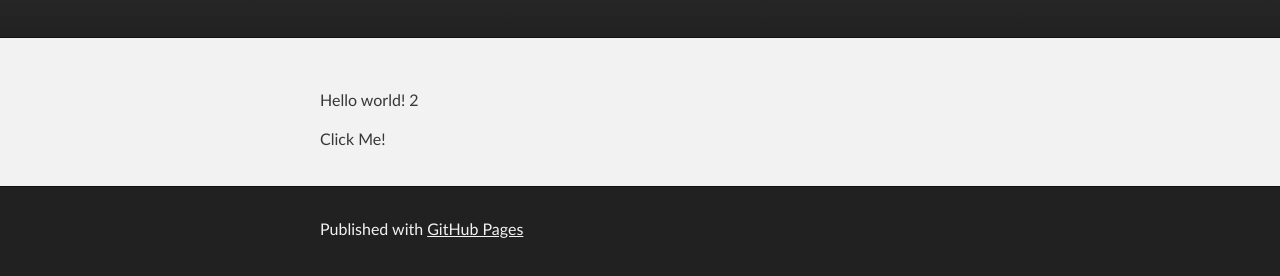
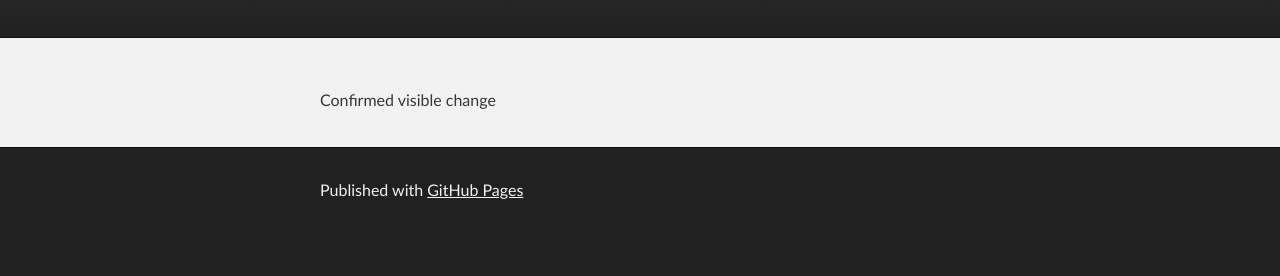
Before and after one commit to DerekHearn/DerekHearn.github.io, a plain HTML site: page index.html in a window 1280 px wide. Shown: the part 136-412 px from the top of the page. Drawn offline with Linux system fonts and the light colour scheme.

Commit message:
trying to view a submitted change

```diff
--- a/index.html
+++ b/index.html
@@ -27,9 +27,7 @@
     <!-- MAIN CONTENT -->
     <div id="main_content_wrap" class="outer">
       <section id="main_content" class="inner">
-        <p>Hello world! 2</p>
-
-<p>Click Me!</p>
+        <p>Confirmed visible change</p>
       </section>
     </div>
 
```
